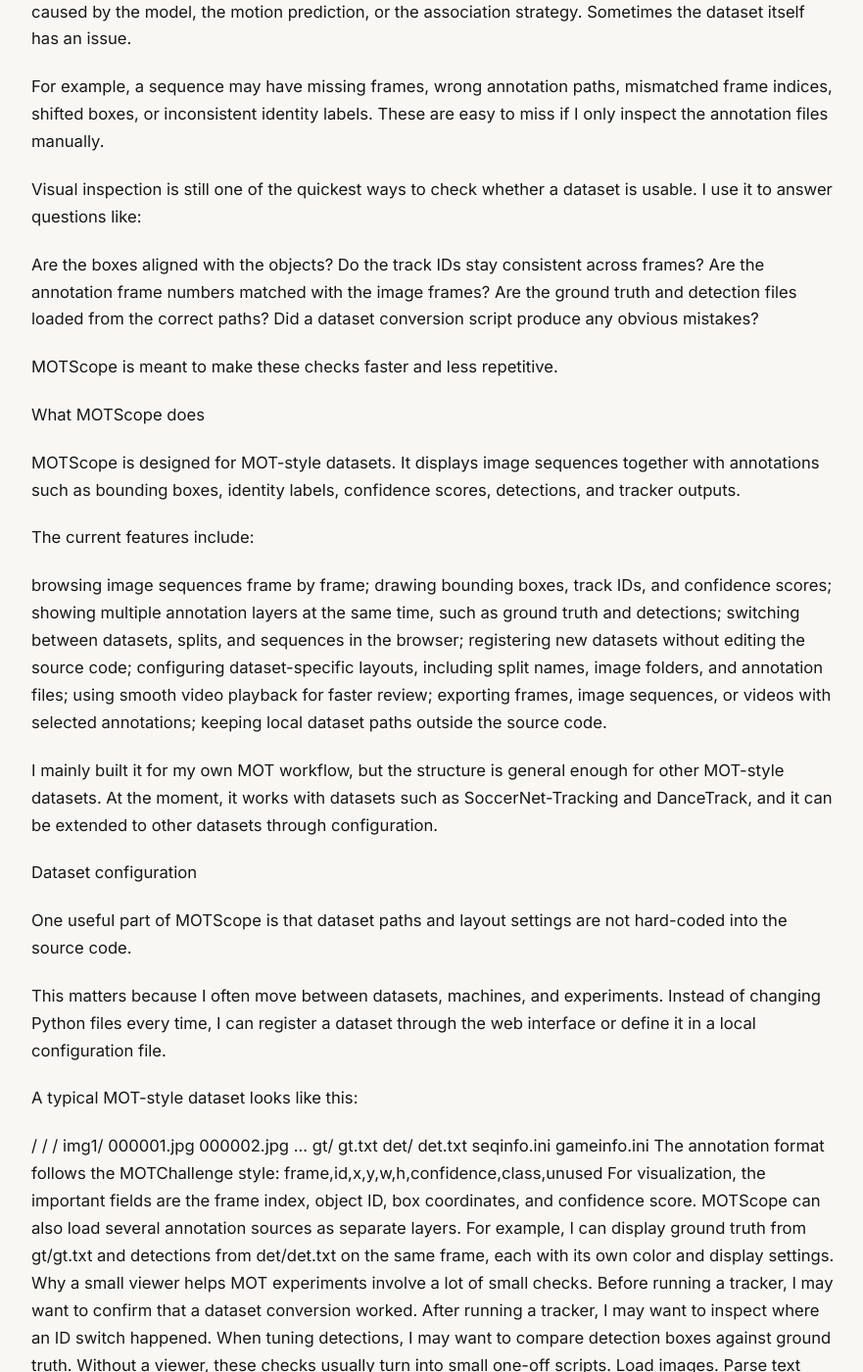
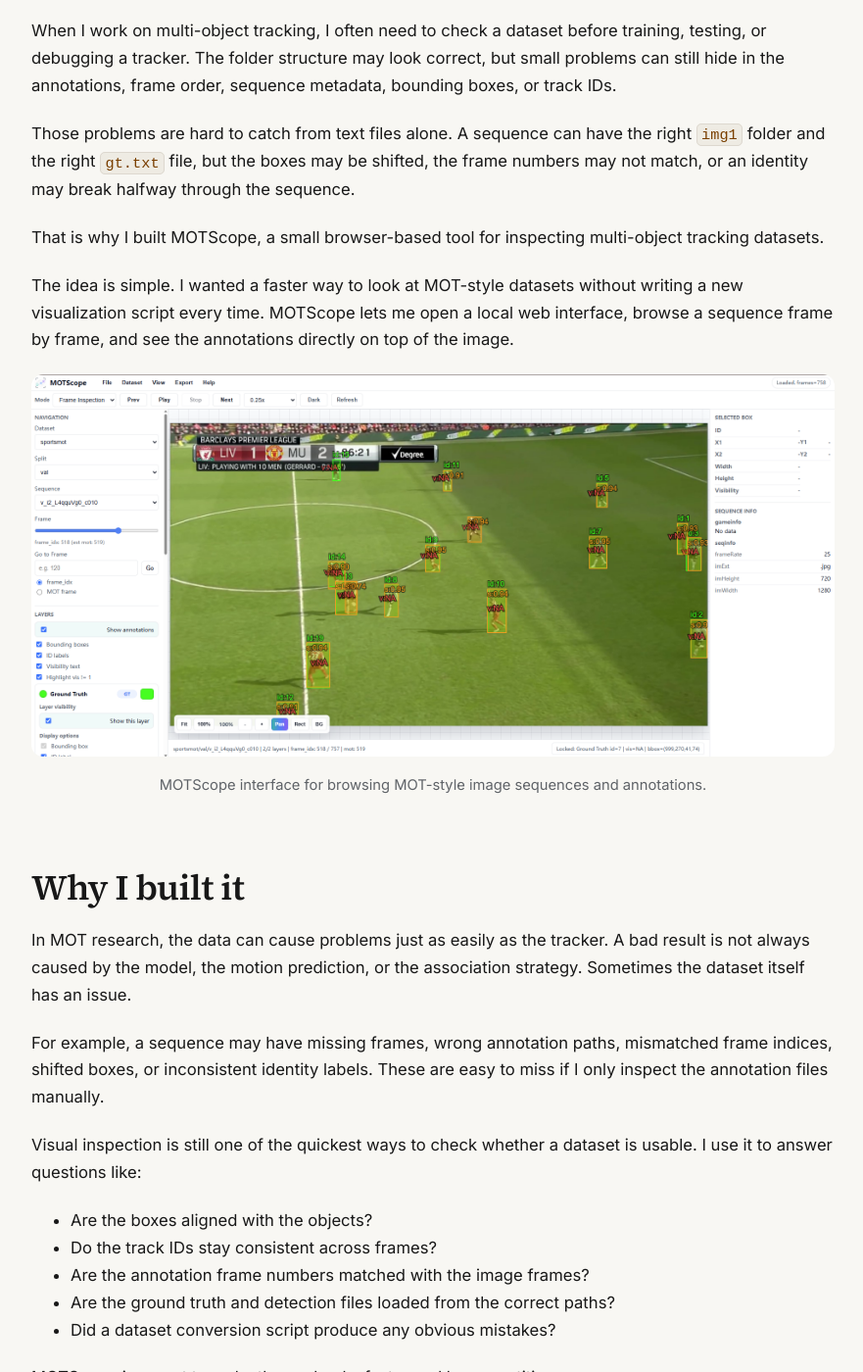
Before and after one commit to shijunjie07/shijunjie07.github.io, a Jekyll site: the page built from _posts/2026-06-22-building-mot-viewer.md, in a window 1280 px wide and 1400 px high, scrolled down 1224 px. Shown: the whole window at 98% size, without its empty margins (198-1079 px from the left). Built offline with Jekyll 4.4.1, drawn with Linux system fonts in a browser that asks for light colours; some of the changed text lies outside the part shown.

Commit message:
update MOTScope blog

````diff
--- a/_posts/2026-06-22-building-mot-viewer.md
+++ b/_posts/2026-06-22-building-mot-viewer.md
@@ -6,17 +6,25 @@
 categories: [research, tools, multi-object-tracking]
 ---
 
+<figure>
+  <img src="{{ '/assets/img/sportsmot_val_v_i2_L4qquVg0_c009_frame_000238_Ground_Truth_Detections.png' | relative_url }}" alt="MOTScope visualization">
+  <figcaption>MOTScope visualization of detections on a sports broadcast frame.</figcaption>
+</figure>
+
 When I work on multi-object tracking, I often need to check a dataset before training, testing, or debugging a tracker. The folder structure may look correct, but small problems can still hide in the annotations, frame order, sequence metadata, bounding boxes, or track IDs.
 
-Those problems are hard to catch from text files alone. A sequence can have the right img1 folder and the right gt.txt file, but the boxes may be shifted, the frame numbers may not match, or an identity may break halfway through the sequence.
+Those problems are hard to catch from text files alone. A sequence can have the right `img1` folder and the right `gt.txt` file, but the boxes may be shifted, the frame numbers may not match, or an identity may break halfway through the sequence.
 
 That is why I built MOTScope, a small browser-based tool for inspecting multi-object tracking datasets.
 
 The idea is simple. I wanted a faster way to look at MOT-style datasets without writing a new visualization script every time. MOTScope lets me open a local web interface, browse a sequence frame by frame, and see the annotations directly on top of the image.
 
-<figure> <img src="{{ '/assets/img/motscope_interface.png' | relative_url }}" alt="MOTScope interface"> <figcaption>MOTScope interface for browsing MOT-style image sequences and annotations.</figcaption> </figure>
+<figure>
+  <img src="{{ '/assets/img/motscope_interface.png' | relative_url }}" alt="MOTScope interface">
+  <figcaption>MOTScope interface for browsing MOT-style image sequences and annotations.</figcaption>
+</figure>
 
-Why I built it
+## Why I built it
 
 In MOT research, the data can cause problems just as easily as the tracker. A bad result is not always caused by the model, the motion prediction, or the association strategy. Sometimes the dataset itself has an issue.
 
@@ -24,33 +32,33 @@
 
 Visual inspection is still one of the quickest ways to check whether a dataset is usable. I use it to answer questions like:
 
-Are the boxes aligned with the objects?
-Do the track IDs stay consistent across frames?
-Are the annotation frame numbers matched with the image frames?
-Are the ground truth and detection files loaded from the correct paths?
-Did a dataset conversion script produce any obvious mistakes?
+* Are the boxes aligned with the objects?
+* Do the track IDs stay consistent across frames?
+* Are the annotation frame numbers matched with the image frames?
+* Are the ground truth and detection files loaded from the correct paths?
+* Did a dataset conversion script produce any obvious mistakes?
 
 MOTScope is meant to make these checks faster and less repetitive.
 
-What MOTScope does
+## What MOTScope does
 
 MOTScope is designed for MOT-style datasets. It displays image sequences together with annotations such as bounding boxes, identity labels, confidence scores, detections, and tracker outputs.
 
 The current features include:
 
-browsing image sequences frame by frame;
-drawing bounding boxes, track IDs, and confidence scores;
-showing multiple annotation layers at the same time, such as ground truth and detections;
-switching between datasets, splits, and sequences in the browser;
-registering new datasets without editing the source code;
-configuring dataset-specific layouts, including split names, image folders, and annotation files;
-using smooth video playback for faster review;
-exporting frames, image sequences, or videos with selected annotations;
-keeping local dataset paths outside the source code.
+* browsing image sequences frame by frame;
+* drawing bounding boxes, track IDs, and confidence scores;
+* showing multiple annotation layers at the same time, such as ground truth and detections;
+* switching between datasets, splits, and sequences in the browser;
+* registering new datasets without editing the source code;
+* configuring dataset-specific layouts, including split names, image folders, and annotation files;
+* using smooth video playback for faster review;
+* exporting frames, image sequences, or videos with selected annotations;
+* keeping local dataset paths outside the source code.
 
 I mainly built it for my own MOT workflow, but the structure is general enough for other MOT-style datasets. At the moment, it works with datasets such as SoccerNet-Tracking and DanceTrack, and it can be extended to other datasets through configuration.
 
-Dataset configuration
+## Dataset configuration
 
 One useful part of MOTScope is that dataset paths and layout settings are not hard-coded into the source code.
 
@@ -58,6 +66,7 @@
 
 A typical MOT-style dataset looks like this:
 
+```text
 <dataset-root>/
   <split>/
     <sequence>/
@@ -71,16 +80,19 @@
         det.txt
       seqinfo.ini
       gameinfo.ini
+```
 
 The annotation format follows the MOTChallenge style:
 
+```text
 frame,id,x,y,w,h,confidence,class,unused
+```
 
 For visualization, the important fields are the frame index, object ID, box coordinates, and confidence score.
 
-MOTScope can also load several annotation sources as separate layers. For example, I can display ground truth from gt/gt.txt and detections from det/det.txt on the same frame, each with its own color and display settings.
+MOTScope can also load several annotation sources as separate layers. For example, I can display ground truth from `gt/gt.txt` and detections from `det/det.txt` on the same frame, each with its own color and display settings.
 
-Why a small viewer helps
+## Why a small viewer helps
 
 MOT experiments involve a lot of small checks.
 
@@ -92,38 +104,41 @@
 
 This is especially useful for sports videos. Players move quickly, wear similar uniforms, overlap with each other, and appear under changing camera views. Metrics are useful, but sometimes I need to see the sequence to understand what actually happened.
 
-Current status
+## Current status
 
 MOTScope is intentionally small. It is not a full annotation platform, and it is not trying to replace advanced labeling tools. It is a research utility for checking MOT-style datasets, detections, and tracker outputs.
 
 I am currently improving:
 
-the interface for faster inspection;
-support for datasets such as MOT17, MOT20, SportsMOT, and custom sports datasets;
-smooth playback with canvas-based overlays;
-export options for annotated frames and videos;
-comparison between ground truth, detections, and tracker outputs;
-support for other annotation formats, such as COCO-style tracking.
-Repository
+* the interface for faster inspection;
+* support for datasets such as MOT17, MOT20, SportsMOT, and custom sports datasets;
+* smooth playback with canvas-based overlays;
+* export options for annotated frames and videos;
+* comparison between ground truth, detections, and tracker outputs;
+* support for other annotation formats, such as COCO-style tracking.
+
+## Repository
 
 The project is available here:
 
+```text
 https://github.com/shijunjie07/mot-viewer
+```
 
 I will keep improving MOTScope as part of my research workflow for multi-object tracking, dataset inspection, and sports video analysis.
 
-Contributions
+## Contributions
 
 MOTScope is still evolving. Contributions are welcome.
 
 Useful directions include:
 
-adding dataset presets;
-improving playback controls;
-supporting more annotation formats;
-improving multi-layer comparison;
-adding export options for annotated frames or videos;
-improving documentation and examples;
-refining the interface for large-scale dataset inspection.
+* adding dataset presets;
+* improving playback controls;
+* supporting more annotation formats;
+* improving multi-layer comparison;
+* adding export options for annotated frames or videos;
+* improving documentation and examples;
+* refining the interface for large-scale dataset inspection.
 
 For contribution, it is better to open an issue first so the idea can be discussed before implementation.
````
Also changed, not shown: assets/img/motscope_interface.png (added), assets/img/sportsmot_val_v_i2_L4qquVg0_c009_frame_000238_Ground_Truth_Detections.png (added).
